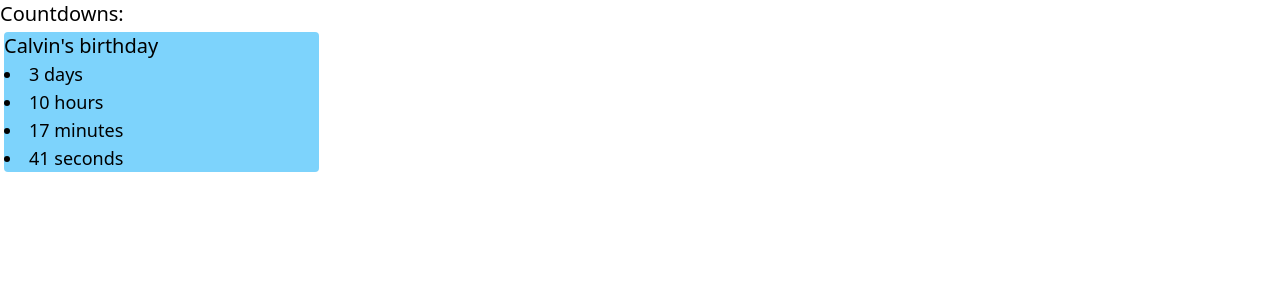
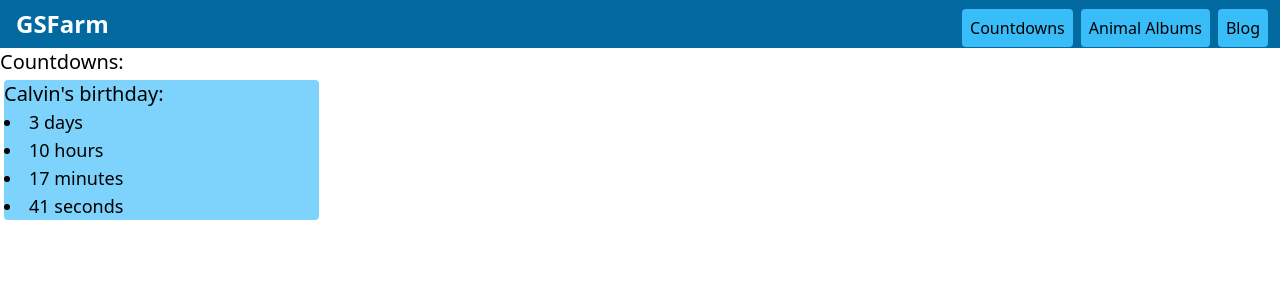
Before and after one commit to TNTRedstone/gsfarm-site, a SvelteKit app: page /countdowns in a window 1280 px wide. Shown: the top 300 px of the page. Built offline with nearby package versions, Linux system fonts and the light colour scheme.

Commit message:
Added navbar

```diff
--- /dev/null
+++ b/src/routes/+layout.svelte
@@ -0,0 +1,6 @@
+<script>
+    import Navbar from './Navbar.svelte';
+</script>
+
+<Navbar></Navbar>
+<slot></slot>
--- /dev/null
+++ b/src/routes/Navbar.svelte
@@ -0,0 +1,39 @@
+<nav class="bg-sky-700 p-2 mt-0 w-full">
+    <div class="container mx-auto flex flex-wrap items-center">
+        <div class="flex w-full md:w-1/2 justify-center md:justify-start text-white font-extrabold">
+            <a class="text-white no-underline hover:text-white hover:no-underline" href="/">
+                <span class="text-2xl pl-2">GSFarm</span>
+            </a>
+        </div>
+        <div class="flex w-full pt-2 content-center justify-center md:w-1/2 md:justify-end">
+            <ul class="list-reset flex justify-between flex-1 md:flex-none items-center">
+                <li>
+                    <a
+                        class="rounded bg-sky-400 p-2 m-1 text-center hover:bg-sky-500 nav-buttons"
+                        href="/countdowns">Countdowns</a
+                    >
+                </li>
+                <li>
+                    <a
+                        class="rounded bg-sky-400 p-2 m-1 text-center hover:bg-sky-500 nav-buttons"
+                        href="/animal-albums">Animal Albums</a
+                    >
+                </li>
+                <li>
+                    <a
+                        class="rounded bg-sky-400 p-2 m-1 text-center hover:bg-sky-500 nav-buttons"
+                        href="/blog">Blog</a
+                    >
+                </li>
+            </ul>
+        </div>
+    </div>
+</nav>
+
+<style>
+    @media screen and (max-width: 640px) {
+        .nav-buttons {
+            display: none;
+        }
+    }
+</style>
--- a/src/routes/countdowns/+page.svelte
+++ b/src/routes/countdowns/+page.svelte
@@ -5,7 +5,6 @@
         // Add more countdowns as needed
     ];
 </script>
-
 <main>
     <h1 class="sm:text-sm md:text-md lg:text-lg xl:text-xl">Countdowns:</h1>
     <div class="grid gap-1 grid-cols-1 sm:grid-cols-2 md:grid-cols-4 m-1">
--- a/src/routes/countdowns/countdown.svelte
+++ b/src/routes/countdowns/countdown.svelte
@@ -17,7 +17,12 @@
             let minutes = Math.floor((differenceInMilliseconds % (1000 * 60 * 60)) / (1000 * 60));
             let seconds = Math.floor((differenceInMilliseconds % (1000 * 60)) / 1000);
 
-            countdown = [days, hours, minutes, seconds];
+            countdown = [
+                days.toString() + ' days',
+                hours.toString() + ' hours',
+                minutes.toString() + ' minutes',
+                seconds.toString() + ' seconds'
+            ];
         } else {
             countdown = ['Event has passed'];
         }
@@ -28,9 +33,8 @@
 </script>
 
 <div class="bg-sky-300 rounded">
-    <h2 class="sm:text-sm md:text-md lg:text-lg xl:text-xl">{label}</h2>
-    <li class="sm:text-sm md:text-md lg:text-lg">{countdown[0]} days</li>
-    <li class="sm:text-sm md:text-md lg:text-lg">{countdown[1]} hours</li>
-    <li class="sm:text-sm md:text-md lg:text-lg">{countdown[2]} minutes</li>
-    <li class="sm:text-sm md:text-md lg:text-lg">{countdown[3]} seconds</li>
+    <h2 class="sm:text-sm md:text-md lg:text-lg xl:text-xl">{label}:</h2>
+    {#each countdown as event}
+        <li class="sm:text-sm md:text-md lg:text-lg">{event}</li>
+    {/each}
 </div>
```
Also changed, not shown: 4 other files (tests, documents, lock files or other folders).
